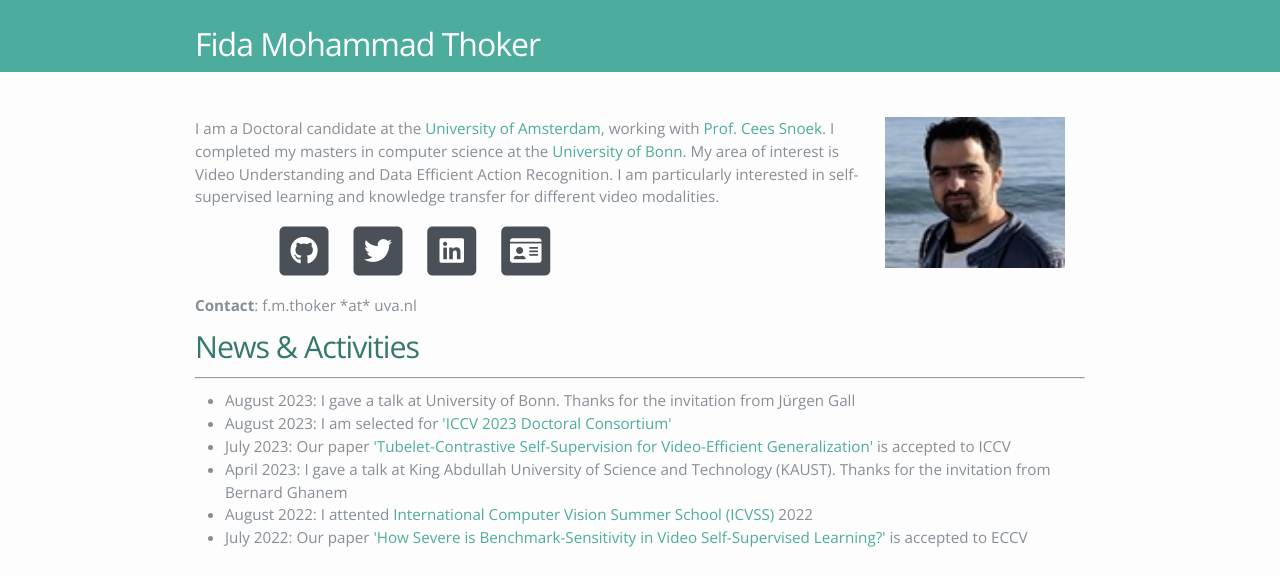
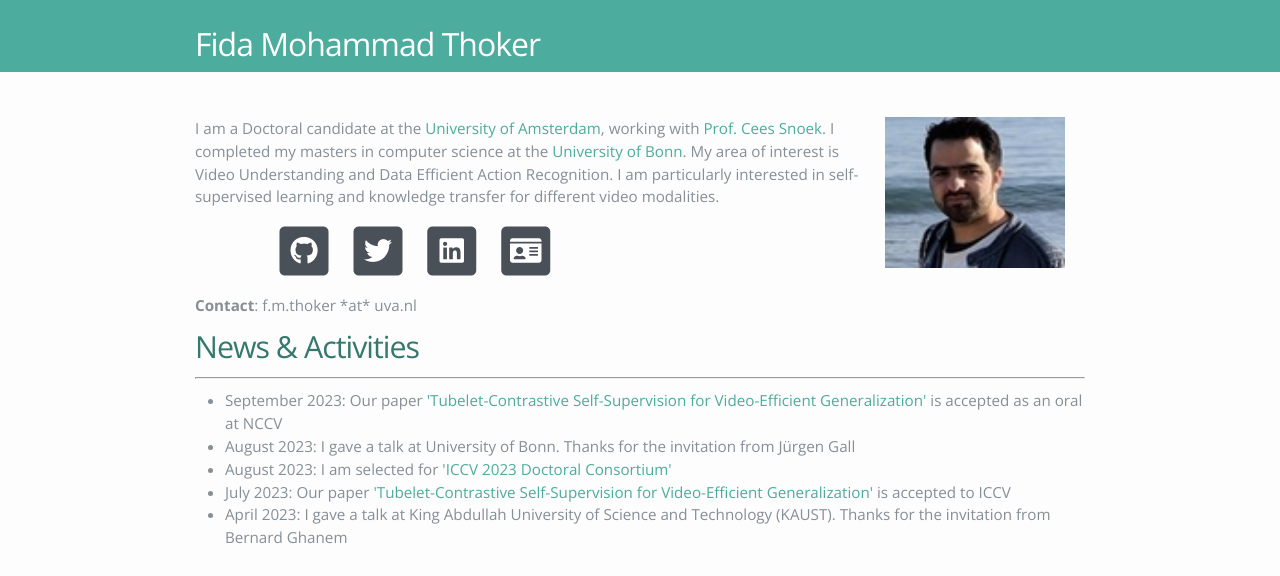
Before and after one commit to fmthoker/fmthoker.github.io, a website: page index.html in a window 1280 px wide. Shown: the top 576 px of the page. Drawn offline with nearby package versions, Linux system fonts and the light colour scheme; some icons are missing; a web font is replaced by a local one.

Commit message:
Update index.html

```diff
--- a/index.html
+++ b/index.html
@@ -139,6 +139,7 @@
 
 <div class="container"> <div class="events">
     <ul>
+        <li> September 2023: Our paper <a href="https://arxiv.org/abs/2303.11003">'Tubelet-Contrastive Self-Supervision for Video-Efficient Generalization'</a> is accepted as an oral at NCCV
         <li> August 2023: I gave a talk at  University of Bonn. Thanks for the invitation from Jürgen Gall </a>
         <li> August 2023: I am selected for <a href="https://iccv2023.thecvf.com/call.for.participation-363200-2-30-32.php">'ICCV 2023 Doctoral Consortium'</a>
         <li> July 2023: Our paper <a href="https://arxiv.org/abs/2303.11003">'Tubelet-Contrastive Self-Supervision for Video-Efficient Generalization'</a> is accepted to ICCV
```
